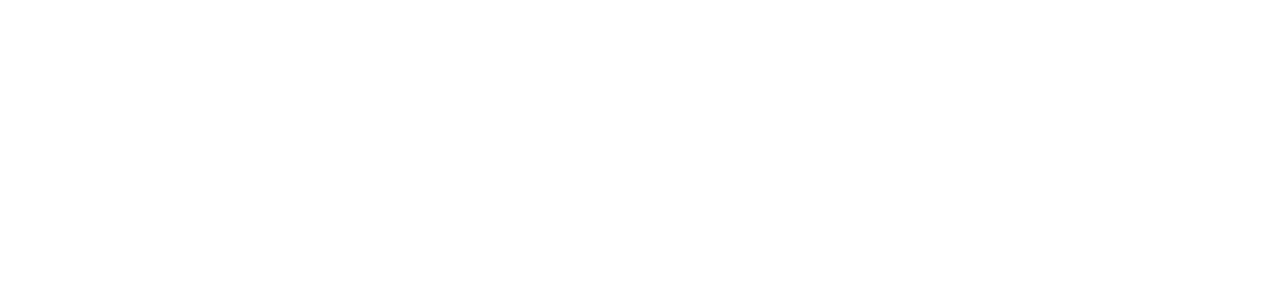
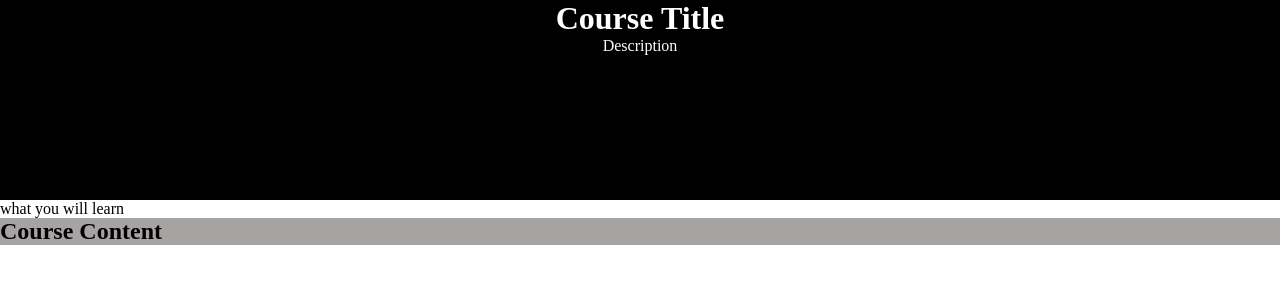
Before and after one commit to mohitjangra117/Course_app, a plain HTML site: page index.html in a window 1280 px wide. Drawn offline with Linux system fonts and the light colour scheme.

Commit message:
Added js practice

```diff
--- /dev/null
+++ b/Practice Js/style.css
@@ -0,0 +1,3 @@
+body{
+    background-color: aquamarine;
+}
--- a/index.html
+++ b/index.html
@@ -7,6 +7,22 @@
     <link rel="stylesheet" href="style.css">
 </head>
 <body>
+    <div class="main">
+
+        <nav>   </nav>
+<div class="box1">
+    <h1  >Course Title</h1>
+    <p>Description</p>
+</div>
+
+<div class="box2"> what you will learn   </div>
+
+<div class="content">
+    <h2>Course Content</h2>
+</div>
+
+
+    </div>
 
 
     <script src="app.js" ></script>
--- a/style.css
+++ b/style.css
@@ -0,0 +1,24 @@
+
+*{
+    margin: 0px;
+    padding: 0%;
+}
+.box1{
+    width: 100%;
+    height: 200px;
+    background-color: black;
+    display: flex;
+    flex-direction: column;
+    align-items: center;
+}
+
+.box1>h1,p{
+    color: white;
+
+}
+
+.content{
+    display: flex;
+    align-items: center;
+    background-color: rgb(167, 163, 163);
+}
```
Also changed, not shown: Practice Js/index.html (added, +14 -0 lines), Practice Js/p1.js (added, +45 -0 lines).
